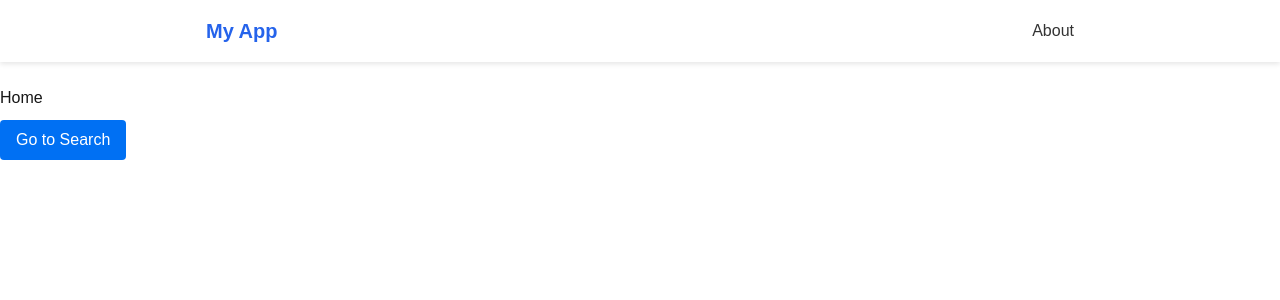
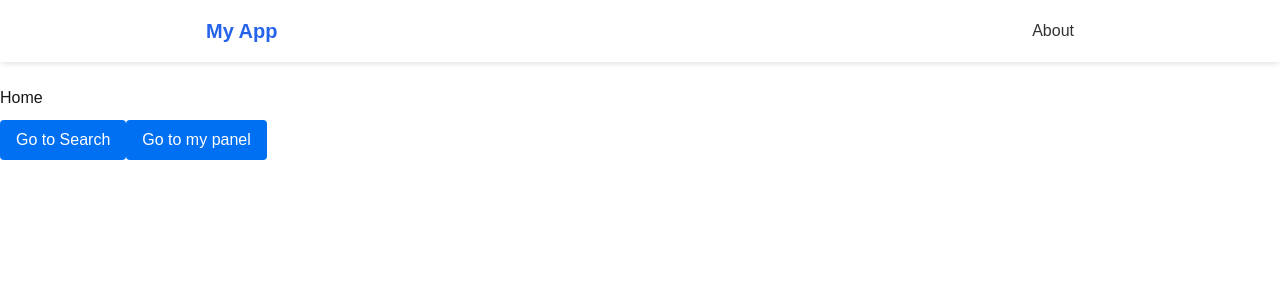
Before and after one commit to avtr-inanca/APLICACION-WEB-SPA-NEXTJS, a Next.js app: page /home in a window 1280 px wide. Shown: the top 300 px of the page. Built offline with nearby package versions, Linux system fonts and the light colour scheme.

Commit message:
panel page added

```diff
--- a/app/home/page.tsx
+++ b/app/home/page.tsx
@@ -13,8 +13,17 @@ export default function HomePage() {
         color: "white",
         textDecoration: "none",
         borderRadius: "4px"
-      }}>
-        Go to Search
+      }}>Go to Search
+      </Link>
+      <Link href="/panel" style={{
+        display: "inline-block",
+        marginTop: "10px",
+        padding: "8px 16px",
+        backgroundColor: "#0070f3",
+        color: "white",
+        textDecoration: "none",
+        borderRadius: "4px"
+      }}>Go to my panel
       </Link>
     </div>
   );
--- a/app/layout.tsx
+++ b/app/layout.tsx
@@ -24,8 +24,8 @@ export const metadata: Metadata = {
 export default function RootLayout({children,}: Readonly<{children: React.ReactNode;}>) {
     return (
         <html>
-          <Header/>
           <body className={`${geistSans.variable} ${geistMono.variable} antialiased`}>
+            <Header/>
             {children}
           </body>
         </html>
--- /dev/null
+++ b/app/panel/page.tsx
@@ -0,0 +1,11 @@
+import React from "react";
+import Link from "next/link";
+
+export default function PanelPage() {
+	return (
+		<div>
+			<h2 className="text-2xl font-bold mb-4">Panel privado del Usuario</h2>
+			<p>Aca iria el progreso del usuario en sus animes.</p>
+    	</div>
+	);
+}
```
